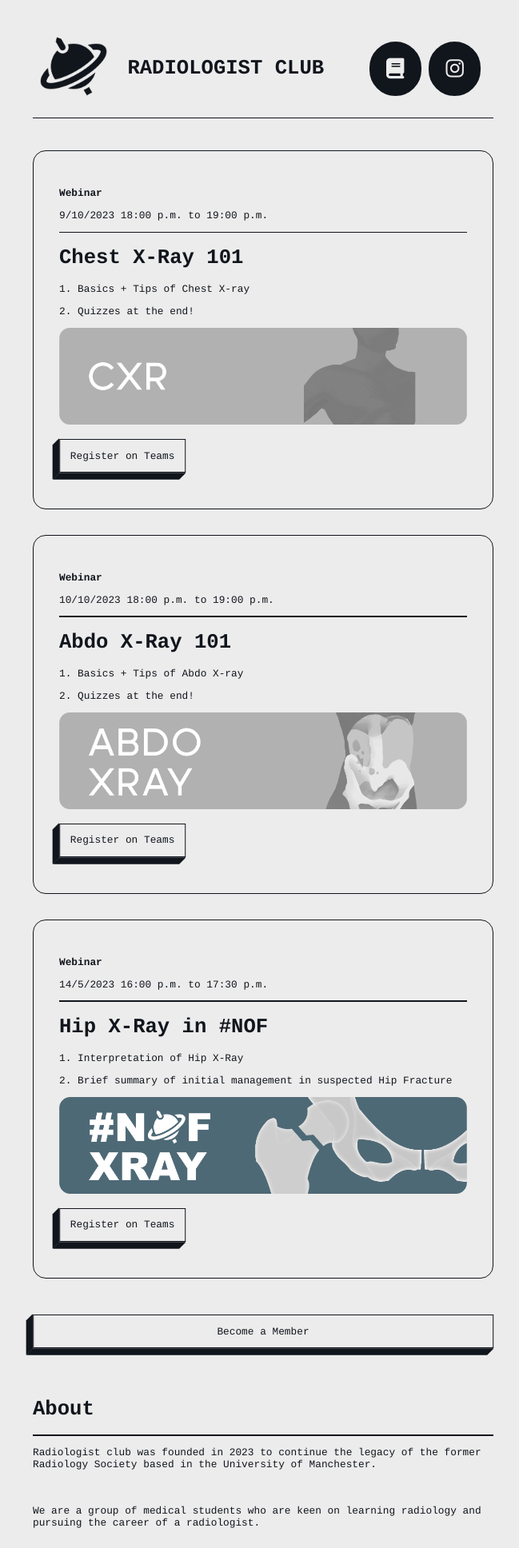
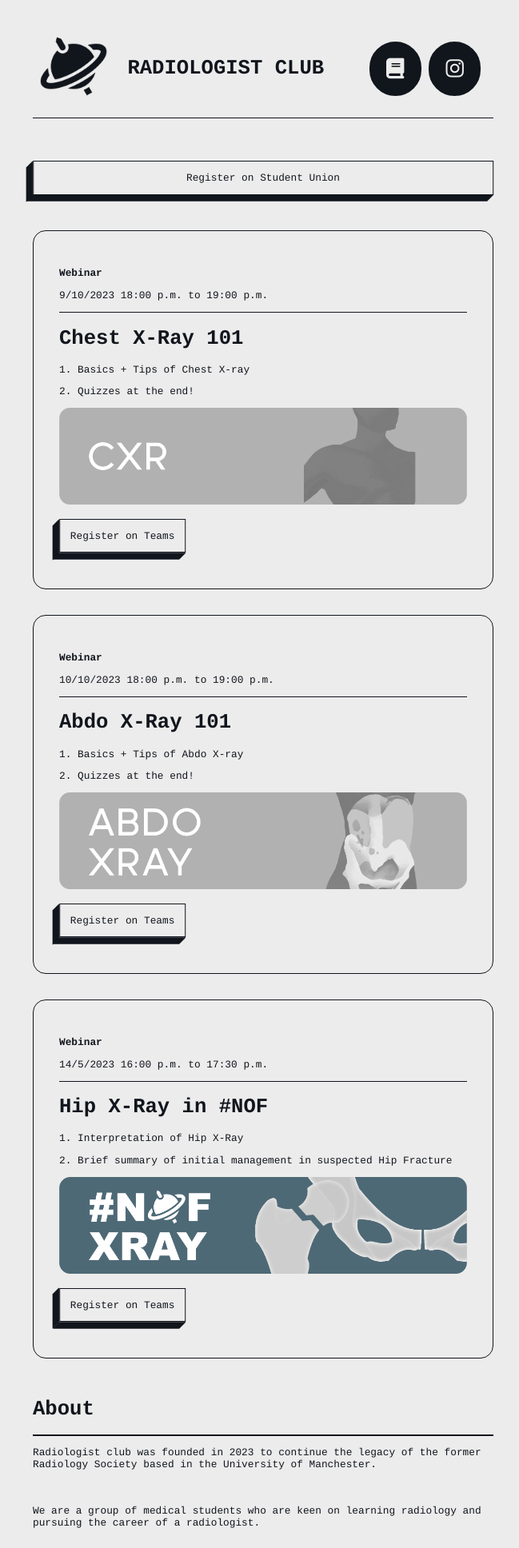
Before and after one commit to radiologyclub/radiologyclub.github.io, a plain HTML site: page index.html in a window 1280 px wide. Shown: the top 1936 px of the page at 80% size, without its empty margins (311-960 px from the left). Drawn offline with Linux system fonts and the light colour scheme.

Commit message:
modified:   index.html

```diff
--- a/index.html
+++ b/index.html
@@ -56,6 +56,11 @@
                 </div>
             </header>
 
+            <!-- join -->
+            <div class="content-block" style="display:block; margin: 0 auto;">
+                <button class="btn" style="width: 100%;" onclick="window.open('https://manchesterstudentsunion.com/activities/view/radiology', '_blank')">Register on Student Union</button>
+            </div>
+
             <!-- recent event -->
             <div class="content-block" style="display: block;">
                 <div class="callout">
@@ -96,10 +101,7 @@
                 </div>
             </div>
 
-            <!-- join -->
-            <div class="content-block" style="display:block; margin: 0 auto;">
-                <button class="btn" style="width: 100%;" onclick="window.open('https://manchesterstudentsunion.com/activities/view/radiology', '_blank')">Become a Member</button>
-            </div>
+
 
             <!-- about -->
             <div class="content-block" style="display:block;">
```
